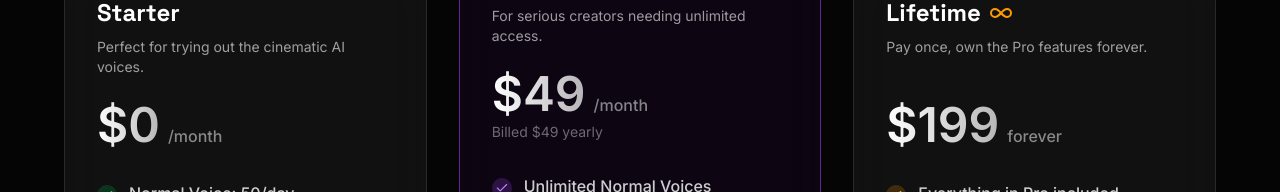
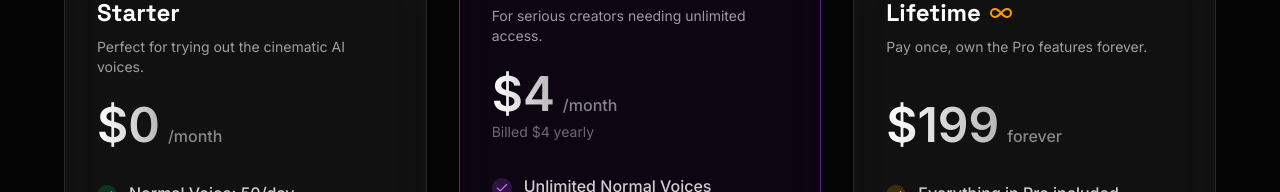
Before and after one commit to shubhamshk/VoicemyBot_Frontend, a React (Vite) app: page /pricing in a window 1280 px wide. Shown: the part 553-745 px from the top of the page. Built offline with nearby package versions, Linux system fonts and the light colour scheme; no server answers.

Commit message:
fixed pa5

```diff
--- a/src/pages/Pricing.jsx
+++ b/src/pages/Pricing.jsx
@@ -125,7 +125,7 @@ const Pricing = () => {
                         </span>
                     </div>
                     {type === 'pro_yearly' && (
-                        <div className="text-white/40 text-sm mt-1">Billed $49 yearly</div>
+                        <div className="text-white/40 text-sm mt-1">Billed $4 yearly</div>
                     )}
                 </div>
 
@@ -313,7 +313,7 @@ const Pricing = () => {
                         <PricingCard
                             title="Pro"
                             subtitle="For serious creators needing unlimited access."
-                            price={billingCycle === 'yearly' ? '$49' : '$9'}
+                            price={billingCycle === 'yearly' ? '$4' : '$9'}
                             type={billingCycle === 'yearly' ? 'pro_yearly' : 'pro_monthly'}
                             recommended={true}
                             features={[
```
